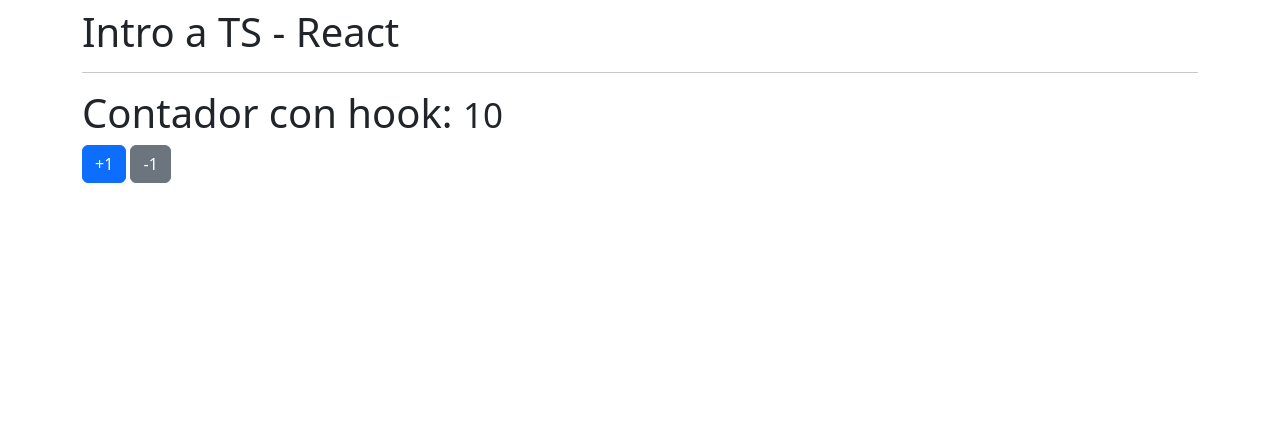
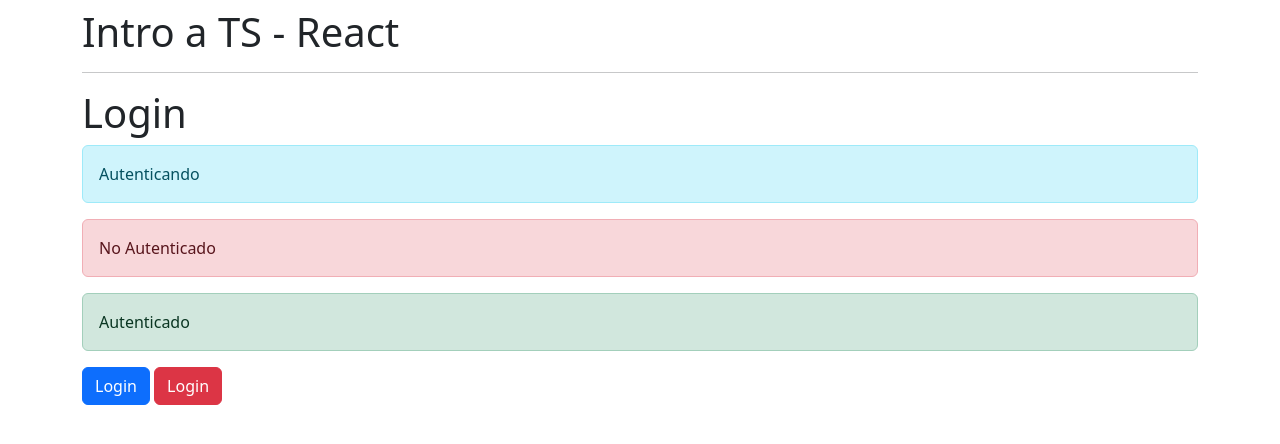
Before and after one commit to YhonattanZ/Reforzamiento-TS-React, a React (Create React App) app: page / in a window 1280 px wide. Shown: the top 444 px of the page. Built offline with nearby package versions, Linux system fonts and the light colour scheme.

Commit message:
Configurando useReducer

```diff
--- a/package.json
+++ b/package.json
@@ -12,6 +12,7 @@
     "@types/react-dom": "^18.0.11",
     "react": "^18.2.0",
     "react-dom": "^18.2.0",
+    "react-native-gradient-buttons": "^2.0.2",
     "react-scripts": "5.0.1",
     "typescript": "^4.9.5",
     "web-vitals": "^2.1.4"
--- a/src/App.tsx
+++ b/src/App.tsx
@@ -2,8 +2,9 @@
 //import { ObjetosLiterales } from './typescript/ObjetosLiterales';
 //import { Funciones } from './typescript/Funciones';
 //import { Contador } from "./components/Contador";
+//import { ContadorConHook } from "./components/ContadorConHook";
 
-import { ContadorConHook } from "./components/ContadorConHook";
+import { Login } from "./components/Login";
 
 
  const App = () => {
@@ -15,7 +16,8 @@ import { ContadorConHook } from "./components/ContadorConHook";
      {/*<ObjetosLiterales/>*/}
      {/*<Funciones/>*/}
      {/*<Contador/>*/}
-     <ContadorConHook/>
+     {/*<ContadorConHook/>*/}
+     <Login/>
     </div>
   )
 }
--- /dev/null
+++ b/src/components/Login.tsx
@@ -0,0 +1,42 @@
+//useReducer se usa cuando hay que realizar un estado mas complejo y que puede cambiar de diferentes maneras
+import { useReducer } from "react"
+
+interface AuthState {
+validando:boolean;
+token:string | null;
+username: string;
+nombre: string;
+}
+
+const initialState: AuthState = {
+  validando : true,
+  token: null,
+  username: '',
+  nombre: ''
+}
+
+type AuthAction ={
+  type: 'logout'
+}
+
+const authReducer = (state: AuthState, action: AuthAction): AuthState => {
+
+}
+
+export const Login = () => {
+
+const [state, dispatch] = useReducer(authReducer, initialState);
+
+
+  return (
+    <>
+    <h1>Login</h1>
+    <div className="alert alert-info">Autenticando</div>
+    <div className="alert alert-danger"> No Autenticado</div>
+    <div className="alert alert-success">Autenticado</div>
+    <button className="btn btn-primary btn-rounded waves-effect waves-light">Login</button>
+    &nbsp;
+    <button className="btn btn-danger">Login</button>
+    </>
+  )
+}
```
Also changed, not shown: 1 other file (tests, documents, lock files or other folders).
